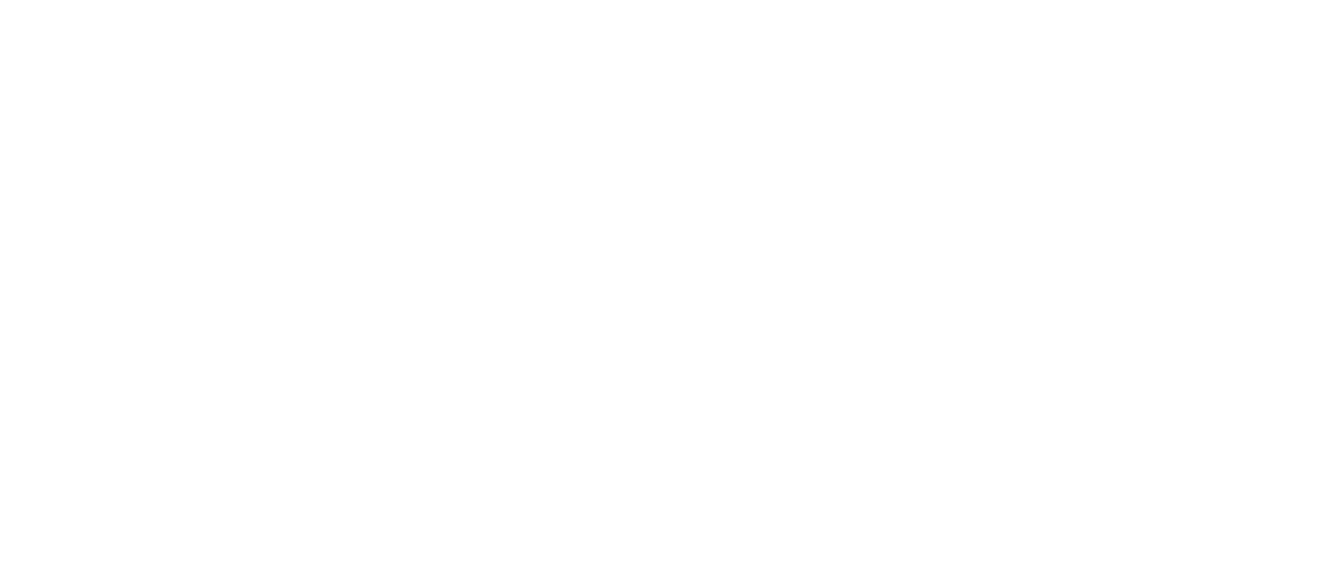
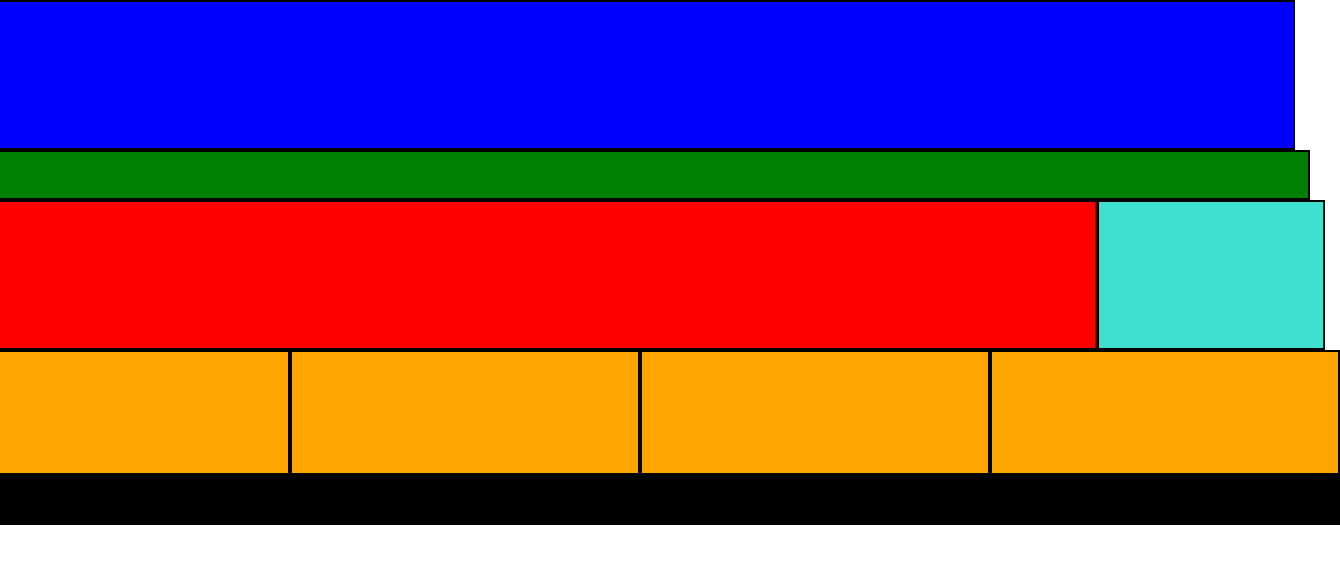
Before and after one commit to robertttc/day2inclass, a plain HTML site: page index.html in a window 1280 px wide. Shown: the whole page, 1340 px wide, since content can reach past the window. Drawn offline with nearby package versions, Linux system fonts and the light colour scheme.

Commit message:
coded day 2 take-home

```diff
--- a/css/styles.css
+++ b/css/styles.css
@@ -0,0 +1,36 @@
+.header{
+  background-color: #0000ff;
+  height: 150px;
+  border: 2px solid #000;
+}
+
+.nav{
+  background-color: green;
+  height: 50px;
+  border: 2px solid #000;
+}
+
+.red{
+  background-color: red;
+  height: 150px;
+  border: 2px solid #000;
+}
+
+.turqoise{
+  background-color: turquoise;
+  height: 150px;
+  border: 2px solid #000;
+}
+
+.orange{
+  background-color: orange;
+  height: 125px;
+  border: 2px solid #000;
+
+}
+
+footer{
+  background-color: #000;
+  height: 50px;
+
+}
--- a/index.html
+++ b/index.html
@@ -9,6 +9,28 @@
   <title>Document</title>
 </head>
 <body>
+  <!---HEADER---->
+<div class="row">
+  <div class="col-md-12 header">
+</div>
+<!---NAV---->
+<div class="row">
+  <div class="col-md-12 nav">
+</div>
+
+
+<div class="row">
+<div class="col-md-10 red"></div>
+<div class="col-md-2 turqoise"></div>
+<div class="row">
+  <div class="col-md-3 orange"></div>
+  <div class="col-md-3 orange"></div>
+  <div class="col-md-3 orange"></div>
+  <div class="col-md-3 orange"></div>
+</div>
+<div class="row">
+  <footer class="col-md-12"></footer>
+</div>
 
   <script src="https://code.jquery.com/jquery-2.2.4.min.js"></script>
   <script src="js/bootstrap.min.js"></script>
```
